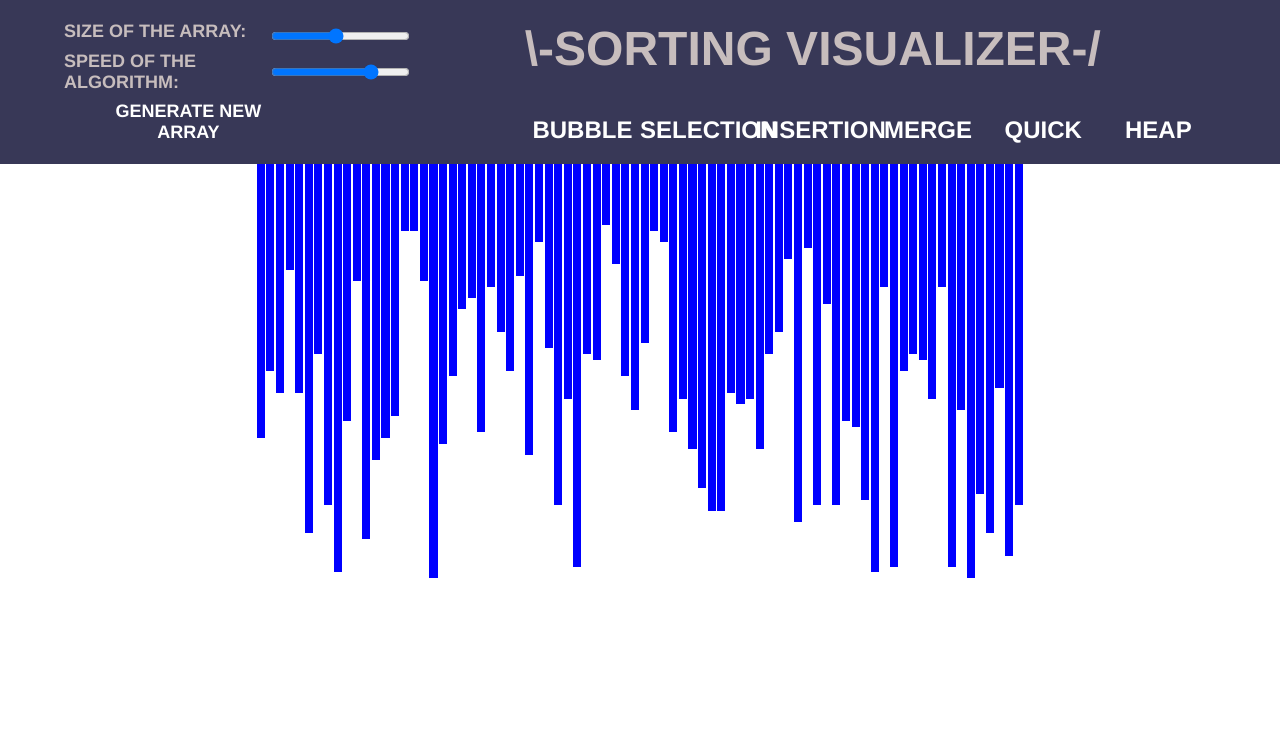
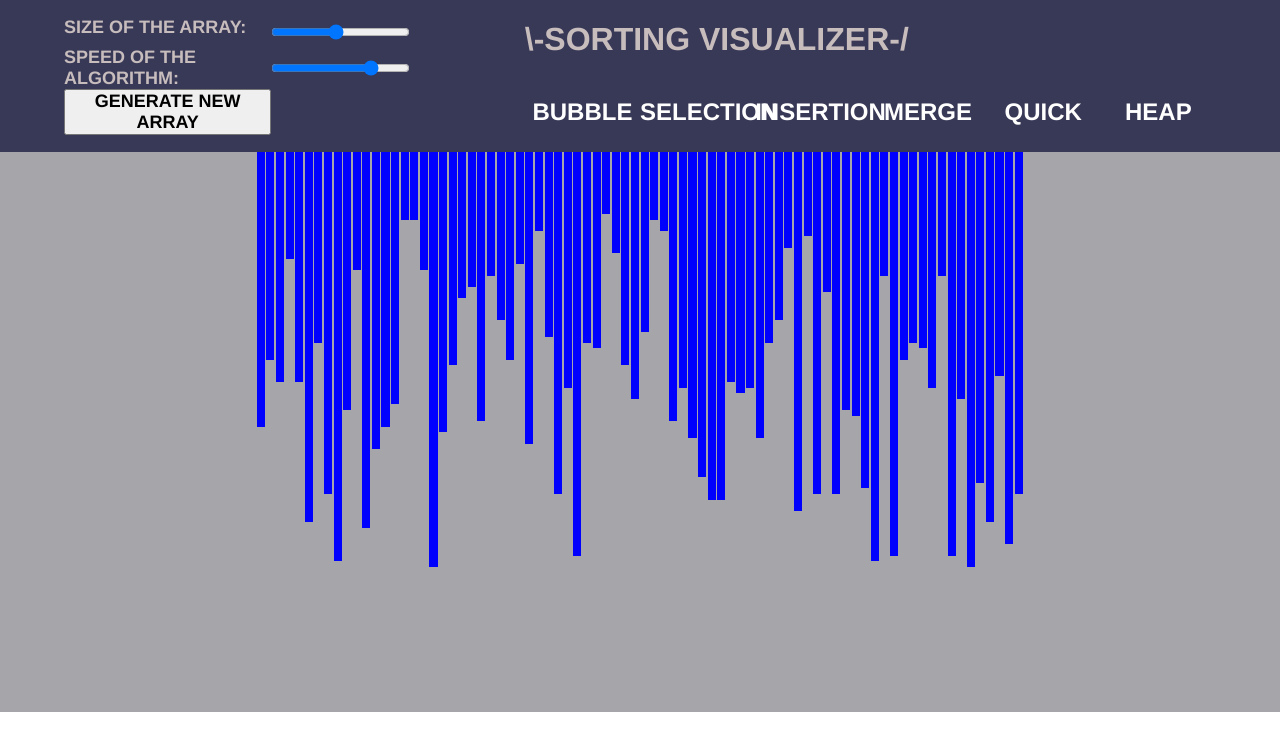
Before and after one commit to dev-keshav/sorting.visualizer, a plain HTML site: page index.html in a window 1280 px wide. Drawn offline with Linux system fonts and the light colour scheme.

Commit message:
Update style.css

```diff
--- a/css/style.css
+++ b/css/style.css
@@ -12,6 +12,7 @@
     font-weight: bold;
     text-transform: uppercase;
   }
+
 
   nav {
     background-color: #383857;
@@ -42,7 +43,7 @@
     padding: 5% 0%;
   }
 
-  nav .array-inputs #a_generate {
+  /* nav .array-inputs #a_generate {
     background-color: transparent;
     border: none;
     outline: none;
@@ -54,7 +55,7 @@
   nav .array-inputs #a_generate:hover {
     cursor: pointer;
     background-color: rgb(47, 49, 47);
-  }
+  } */
 
   nav .header_right {
     display: -webkit-box;
@@ -68,7 +69,7 @@
 
   nav .header_right .nav-heading {
     display: inline-block;
-    font-size: xxx-large;
+    font-size:xx-large;
     padding: 3% 0%;
   }
 
@@ -121,6 +122,8 @@
   }
 
   section {
+    background-color: #a5a5aa;
+    background-size: cover;
     display: -ms-grid;
     display: grid;
     -ms-grid-columns: 20% 60% 20%;
@@ -153,7 +156,6 @@
   }
 
 
-
   /*
   @media (max-width: 480px)//Mobiles
   {
```
